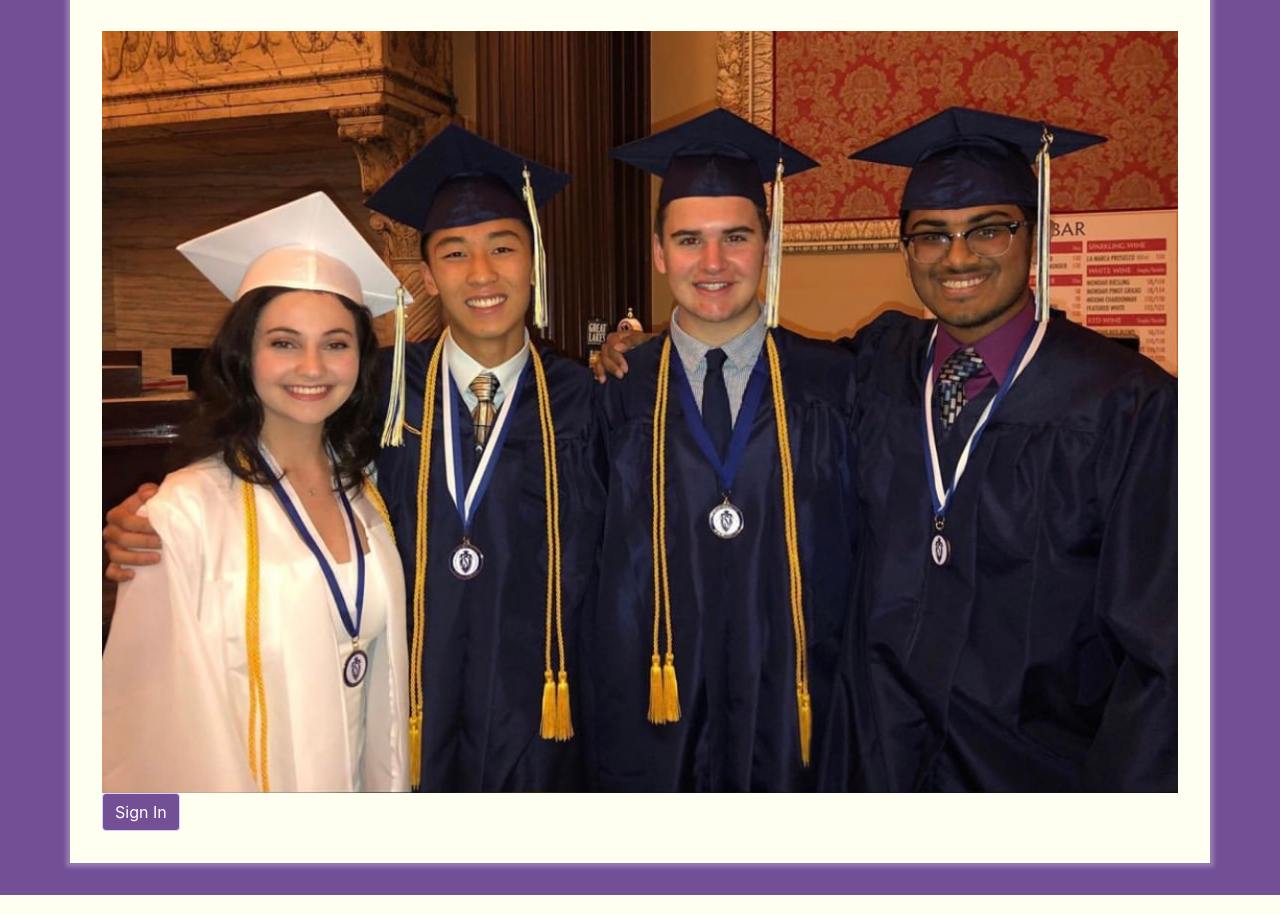
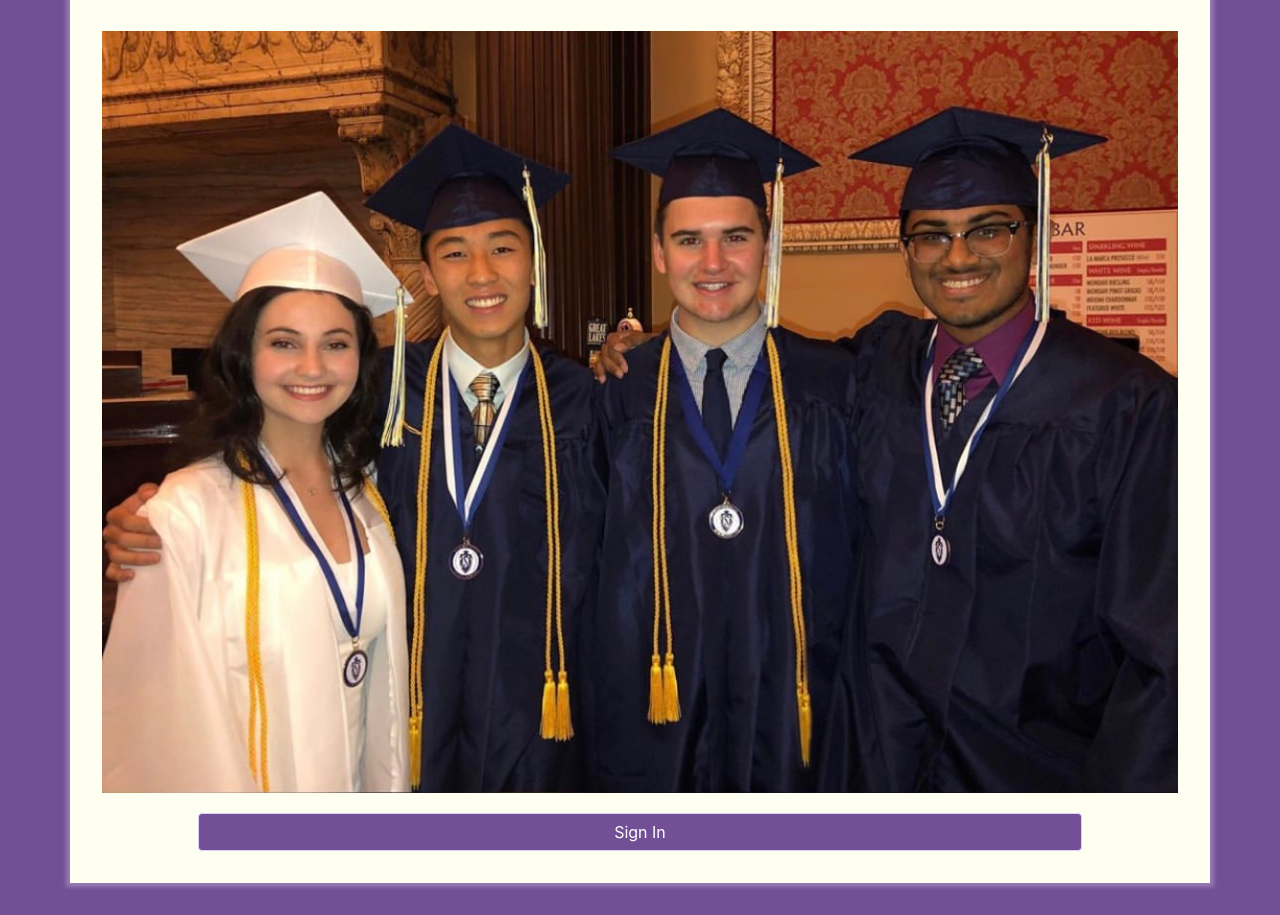
Before and after one commit to AudioOdyssey/AA1, a Flask app: page /home in a window 1280 px wide. Shown: the part 89-1004 px from the top of the page. Run offline with Flask 2, Linux system fonts and the light colour scheme; some libraries are stand-ins or nearby versions.

Commit message:
Home page layout

```diff
--- a/web/static/css/site.css
+++ b/web/static/css/site.css
@@ -89,6 +89,8 @@ lable {
 	margin-right: 0px;
 	padding: 0px;
 }
-.signin{
+#signin{
 	width: 80%;
+	margin:0 auto;
+	margin-top: 20px;
 }
--- a/web/templates/index.html
+++ b/web/templates/index.html
@@ -1,11 +1,12 @@
 {%extends "template.html" %}
 {% block content%}
 <body>
-    <div class="pic"></div>
+    <div id="pic">
         <img class= "logo" src= "{{ url_for('static', filename='image/logoimage.jpg') }}">
-    <div class="signin"></div>
-        <a class="btn btn-primary" href= "/session/new">Sign In</a>
-
+    </div>
+    <div class="row">
+        <a class="btn btn-primary" id= "signin" href= "/session/new">Sign In</a>
+    </div>
 </body>
 
 
```
